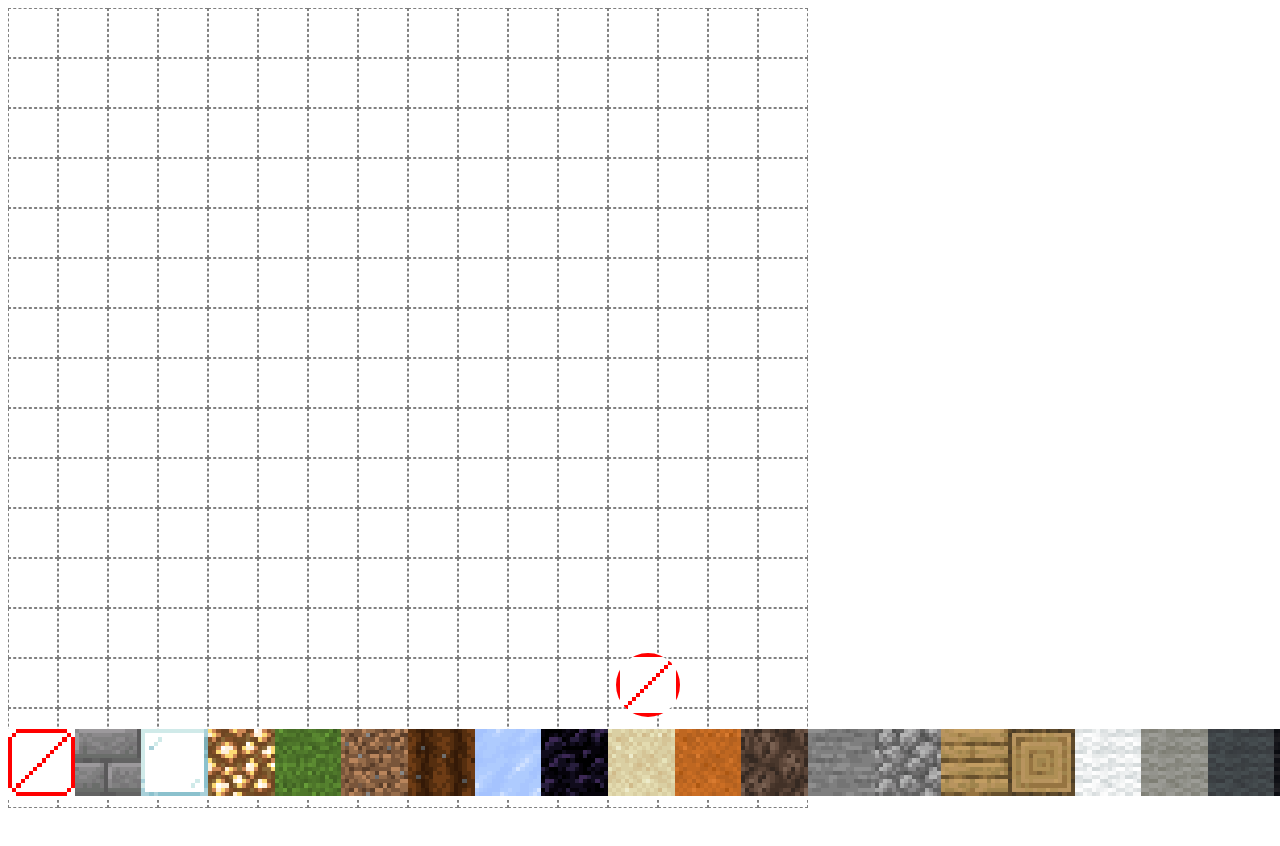
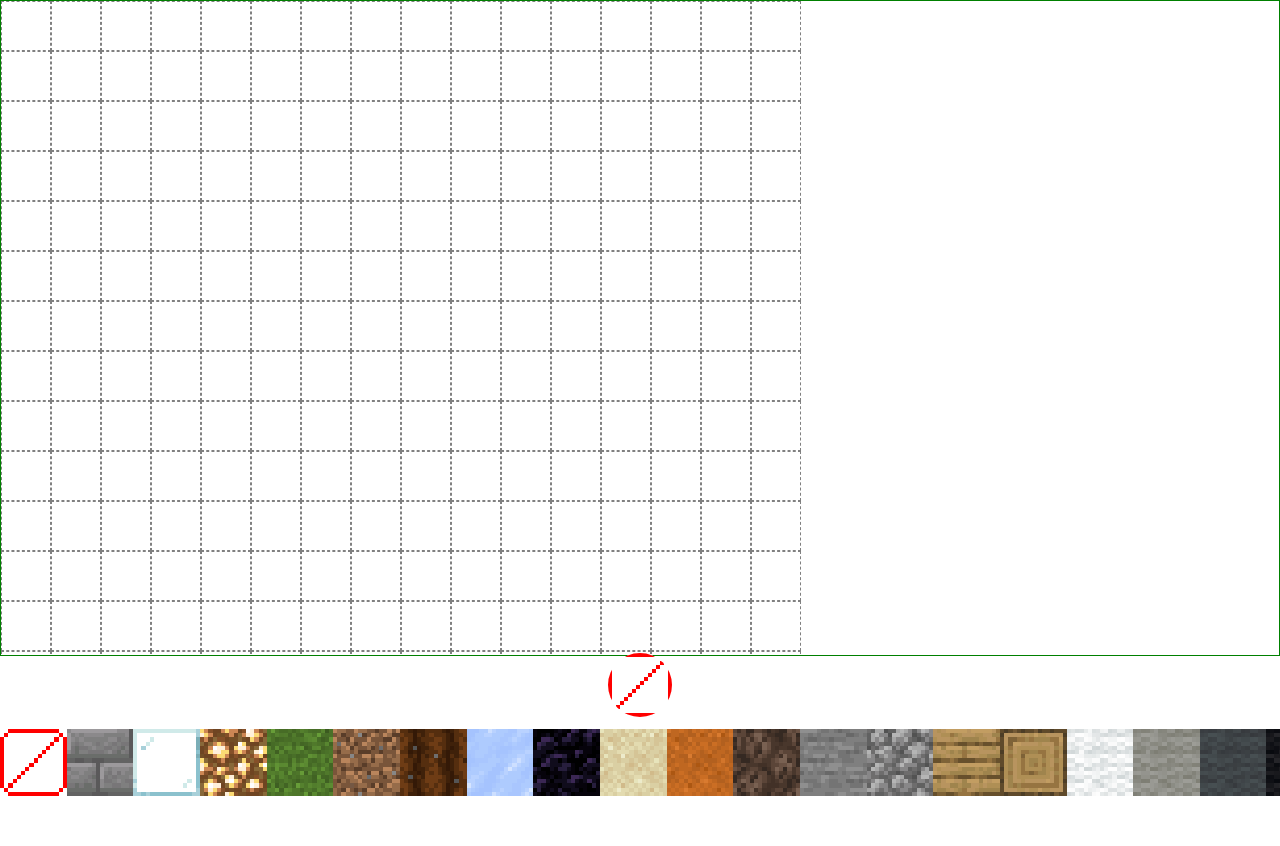
Before and after one commit to qwertynerd97/BlueprintCraft, a React (Create React App) app: page / in a window 1280 px wide. Shown: the top 846 px of the page. After the commit the page ends 800 px from the top, so only its background shows below. Built offline with nearby package versions, Linux system fonts and the light colour scheme.

Commit message:
improved layout

```diff
--- a/package.json
+++ b/package.json
@@ -5,6 +5,7 @@
   "dependencies": {
     "react": "^16.8.6",
     "react-dom": "^16.8.6",
+    "react-pinch-zoom-pan": "^1.4.5",
     "react-scripts": "3.0.1"
   },
   "scripts": {
--- a/src/App.css
+++ b/src/App.css
@@ -1,5 +1,10 @@
 .App {
   text-align: center;
+  position: absolute;
+  top: 0;
+  left: 0;
+  right: 0;
+  bottom: 0;
 }
 
 img {
--- a/src/components/canvas.css
+++ b/src/components/canvas.css
@@ -16,6 +16,7 @@
   white-space: nowrap;
   padding: 0;
   margin: 0;
+  border-spacing: 0;
 }
 
 .canvas {
@@ -25,5 +26,16 @@
   -webkit-overflow-scrolling: touch;
   background: white;
   border-spacing: 0;
-  margin-bottom: 3em;
+  position: fixed;
+  left: 0;
+  right: 0;
+  top: 0;
+  bottom: 9em;
+  border: 1px solid green;
 }
+
+table {
+  border-collapse: collapse;
+  border-spacing: 0;
+  z-index: 1;
+}
--- a/src/components/canvas.js
+++ b/src/components/canvas.js
@@ -30,8 +30,10 @@ class Canvas extends React.Component {
 
 	render() {
 		return (
+			<div
+				className="canvas">
 				<table
-				className="canvas"
+					cellSpacing="0"
 					onPointerDown={this.onPointerDown.bind(this)}
 					onTouchStart={this.onPointerDown.bind(this)}
 					onPointerMove={this.onPointerMove.bind(this)}
@@ -66,6 +68,9 @@ class Canvas extends React.Component {
 					))}
 					</tbody>
 				</table>
+
+				<div className="spacer" />
+			</div>
 		)
 	}
 }
--- a/src/components/toolbar.css
+++ b/src/components/toolbar.css
@@ -15,6 +15,7 @@
 .toolbar {
   position: fixed;
   bottom: 0;
+  left: 0;
   width: 100%;
 }
 
@@ -31,4 +32,5 @@
   border-radius: 50%;
   margin: 0.5em;
   background: white;
+  z-index: 2;
 }
--- a/src/components/toolbar.js
+++ b/src/components/toolbar.js
@@ -8,7 +8,7 @@ class Toolbar extends React.Component {
 		const currentBlock = blocks[this.props.currBlock]
 		return (
 			<div className="toolbar">
-				<div>
+				<div className="info-bar">
 					<img
 						src={currentBlock.block ? currentBlock.block : currentBlock.img}
 						className="curr-block-display"
```
Also changed, not shown: 1 other file (tests, documents, lock files or other folders). Lines whose indentation alone changed are shown as unchanged.
